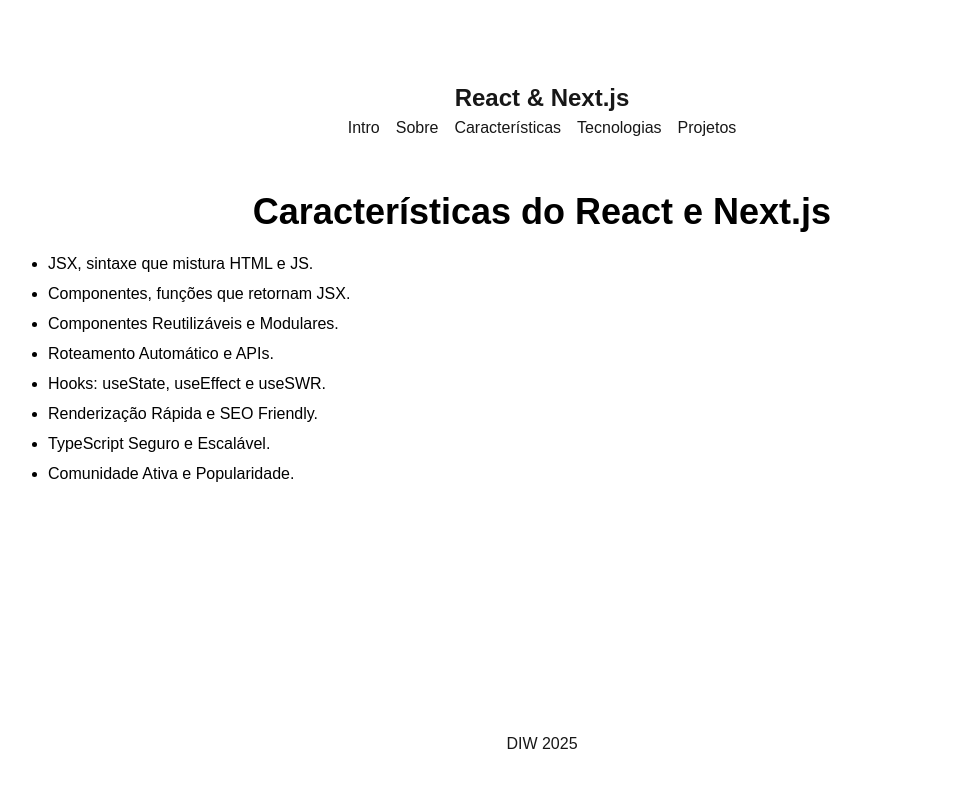
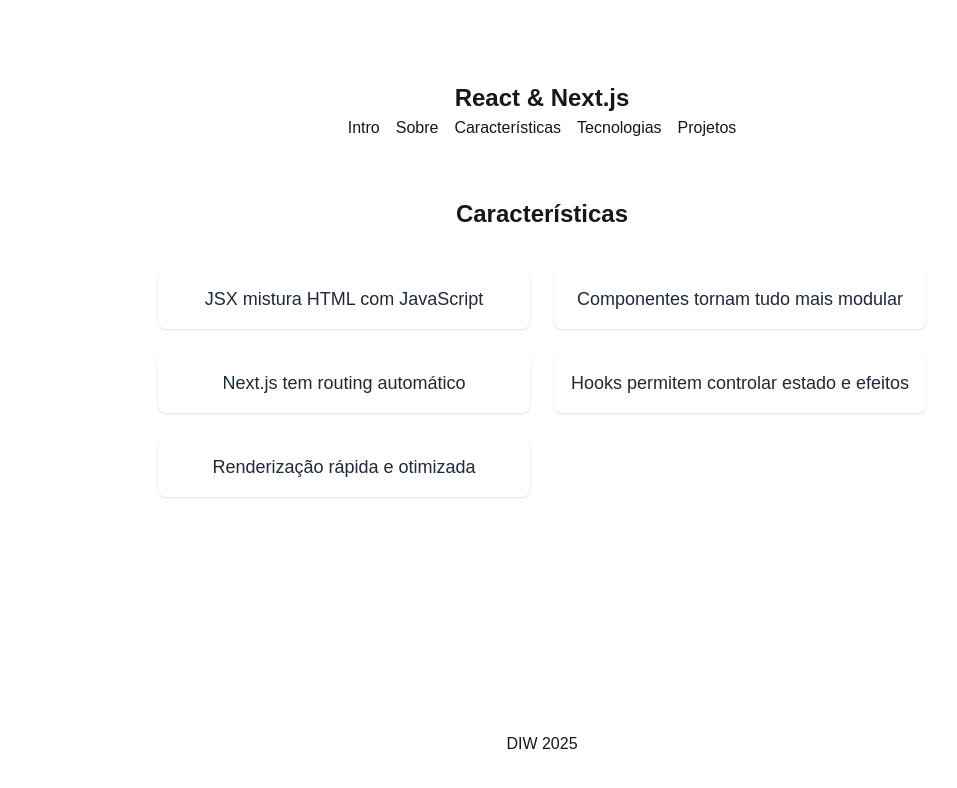
Before and after one commit to a22408989-filipaferreira/clickbait-ui, a Next.js app: page /characteristics in a window 1280 px wide. Shown: the top 788 px of the page, without its empty margins (98-1055 px from the left). Built offline with nearby package versions, Linux system fonts and the light colour scheme.

Commit message:
caracteristicas - lab9

```diff
--- /dev/null
+++ b/app/caracteristica/page.tsx
@@ -0,0 +1,46 @@
+import Link from "next/link";
+
+const lista = [
+  "JSX mistura HTML com JavaScript",
+  "Componentes tornam tudo mais modular",
+  "Next.js tem routing automático",
+  "Hooks permitem controlar estado e efeitos",
+  "Renderização rápida e otimizada",
+];
+
+export default async function CaracteristicaPage({
+  params,
+}: {
+  params: Promise<{ id: string }>;
+}) {
+  const { id } = await params;
+  const index = Number(id);
+
+  const item = lista[index];
+
+  if (!item) {
+    return (
+      <div className="text-center p-10">
+        <h1 className="text-2xl font-bold text-red-600">Característica não encontrada</h1>
+        <Link href="/characteristics" className="text-blue-500 underline">
+          Voltar
+        </Link>
+      </div>
+    );
+  }
+
+  return (
+    <div className="flex flex-col items-center text-center p-10 bg-white rounded-xl shadow max-w-xl mx-auto">
+      <h1 className="text-2xl font-bold mb-6">Característica</h1>
+
+      <p className="text-lg text-gray-700 mb-6">{item}</p>
+
+      <Link
+        href="/characteristics"
+        className="bg-gray-900 text-white px-6 py-2 rounded-lg hover:bg-gray-700 transition"
+      >
+        Voltar
+      </Link>
+    </div>
+  );
+}
--- a/app/characteristics/page.tsx
+++ b/app/characteristics/page.tsx
@@ -1,39 +1,23 @@
-"use client";
+import Caracteristica from "@/components/Caracteristicas/Caracteristica";
 
-import { useState } from "react";
+const lista = [
+  "JSX mistura HTML com JavaScript",
+  "Componentes tornam tudo mais modular",
+  "Next.js tem routing automático",
+  "Hooks permitem controlar estado e efeitos",
+  "Renderização rápida e otimizada",
+];
 
-export default function Page() {
-  const caracteristicas = [
-    "JSX, sintaxe que mistura HTML e JS.",
-    "Componentes, funções que retornam JSX.",
-    "Componentes Reutilizáveis e Modulares.",
-    "Roteamento Automático e APIs.",
-    "Hooks: useState, useEffect e useSWR.",
-    "Renderização Rápida e SEO Friendly.",
-    "TypeScript Seguro e Escalável.",
-    "Comunidade Ativa e Popularidade.",
-  ];
+export default function CaracteristicasPage() {
+  return (
+    <div className="p-6 flex flex-col items-center gap-6">
+      <h1 className="text-3xl font-bold mb-4">Características</h1>
 
-  const [active, setActive] = useState<number | null>(null);
-
-  return (
-    <div>
-      <h2 className="text-4xl font-bold text-center text-black mt-4">Características do React e Next.js</h2>
-      <ul>
-        {caracteristicas.map((caracteristica, i) => (
-          <li
-            key={i}
-            onMouseEnter={() => setActive(i)}
-            onMouseLeave={() => setActive(null)}
-            style={{
-              cursor: "pointer",
-              color: active === i ? "orange" : "black",
-            }}
-          >
-            {caracteristica}
-          </li>
+      <div className="grid grid-cols-1 sm:grid-cols-2 gap-6 w-full max-w-3xl">
+        {lista.map((texto, index) => (
+          <Caracteristica key={index} index={index} texto={texto} />
         ))}
-      </ul>
+      </div>
     </div>
   );
 }
--- /dev/null
+++ b/components/Caracteristicas/Caracteristica.tsx
@@ -0,0 +1,17 @@
+import Link from "next/link";
+
+interface CaracteristicaProps {
+  index: number;
+  texto: string;
+}
+
+export default function Caracteristica({ index, texto }: CaracteristicaProps) {
+  return (
+    <Link
+      href={`/caracteristica/${index}`}
+      className="block bg-white p-4 rounded-lg shadow hover:shadow-lg transition text-center"
+    >
+      <p className="text-lg font-medium text-gray-800">{texto}</p>
+    </Link>
+  );
+}
```
